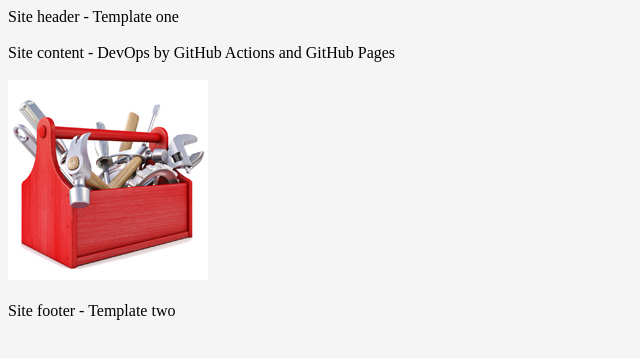
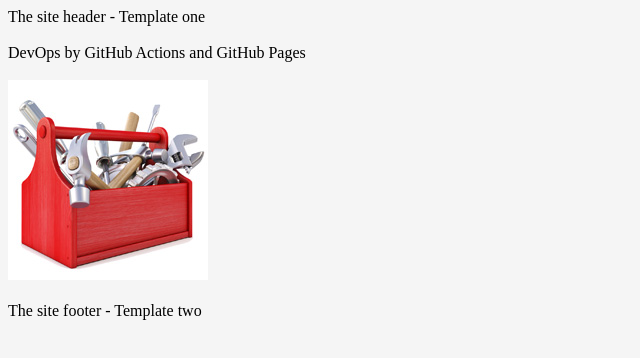
Before and after one commit to persteenolsen/gh-actions-three, a plain HTML site: page index.html in a window 1280 px wide. Shown: the whole page, without its empty margins (0-640 px from the left). Drawn offline with Linux system fonts and the light colour scheme.

Commit message:
deploy: 780aaa7fd338fe6fe76b7ecf888c870d6808971e

```diff
--- a/index.html
+++ b/index.html
@@ -9,13 +9,13 @@
   <body>
 
 
-<div class="header">Site header - Template one</div>
+<div class="header">The site header - Template one</div>
 
     <br />
 
     <div class="content">
 
-      <div>Site content - DevOps by GitHub Actions and GitHub Pages</div>
+      <div>DevOps by GitHub Actions and GitHub Pages</div>
 
       <br />
 
@@ -26,7 +26,7 @@
     <br />
 
 
-<div class="footer">Site footer - Template two</div>
+<div class="footer">The site footer - Template two</div>
 
 
   </body>
```
